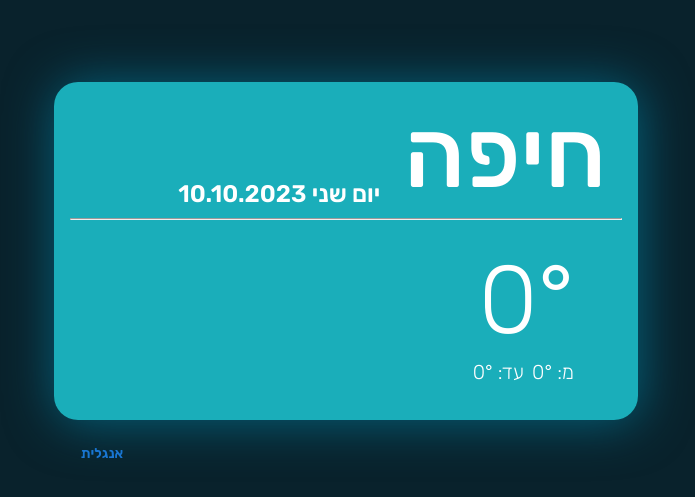
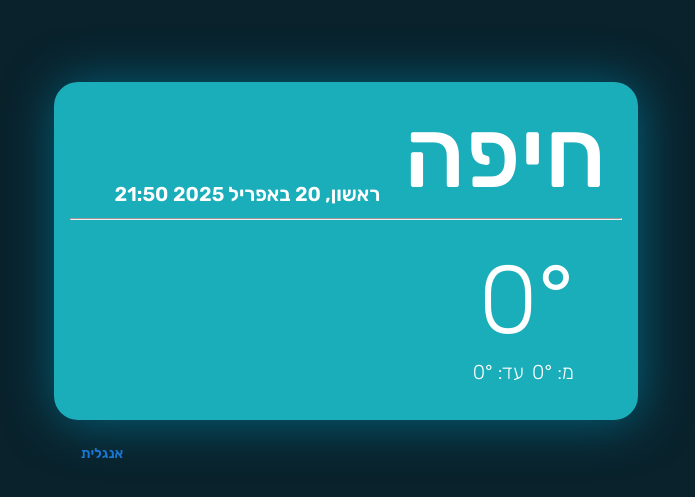
Before and after one commit to bazoabi/weather-webapp-reactjs, a React (Create React App) app: page / in a window 1280 px wide. Shown: the part 123-620 px from the top of the page, without its empty margins (294-989 px from the left). Built offline with nearby package versions, Linux system fonts and the light colour scheme; no server answers; some icons are missing.

Commit message:
Install momentJS library, and show the date time based on the Hebrew locale

```diff
--- a/package.json
+++ b/package.json
@@ -12,6 +12,7 @@
     "@testing-library/react": "^16.3.0",
     "@testing-library/user-event": "^13.5.0",
     "axios": "^1.8.4",
+    "moment": "^2.30.1",
     "react": "^19.1.0",
     "react-dom": "^19.1.0",
     "react-scripts": "5.0.1",
--- a/src/App.js
+++ b/src/App.js
@@ -12,6 +12,9 @@ import { useEffect, useState } from "react";
 
 // External Libraries
 import axios from "axios";
+import moment from "moment";
+import "moment/locale/he"; // Hebrew locale
+import "moment/locale/en-gb"; // English locale
 
 //Create theme for Rubik font
 
@@ -30,7 +33,11 @@ const lang = "he"; // Hebrew
 // Cancel Axios
 let cancelAxios = null;
 
+// Setting Moment Locale to Hebrew
+moment.locale(lang);
+
 function App() {
+  const [dateAndTime, setDateAndTime] = useState("");
   const [temp, setTemp] = useState({
     number: 0,
     description: "",
@@ -40,7 +47,8 @@ function App() {
   });
 
   useEffect(() => {
-    console.log("inside useEffect");
+    // Set date and time based on the current locale
+    setDateAndTime(moment().format("LLLL"));
 
     // Fetch data from the API
     axios
@@ -126,8 +134,8 @@ function App() {
                     חיפה
                   </Typography>
 
-                  <Typography variant="h5" style={{ marginRight: "3vh" }}>
-                    יום שני 10.10.2023
+                  <Typography variant="h6" style={{ marginRight: "3vh" }}>
+                    {dateAndTime}
                   </Typography>
                 </div>
               </div>
@@ -159,7 +167,7 @@ function App() {
                     </Typography>
                     {/* TODO: Temp Image */}
                     <div>
-                      <img src={temp.icon} alt="" />
+                      <img src={temp.icon === "" ? null : temp.icon} alt="" />
                     </div>
                     {/* ==== Temp Image ==== */}
                   </div>
```
Also changed, not shown: 1 other file (tests, documents, lock files or other folders).
